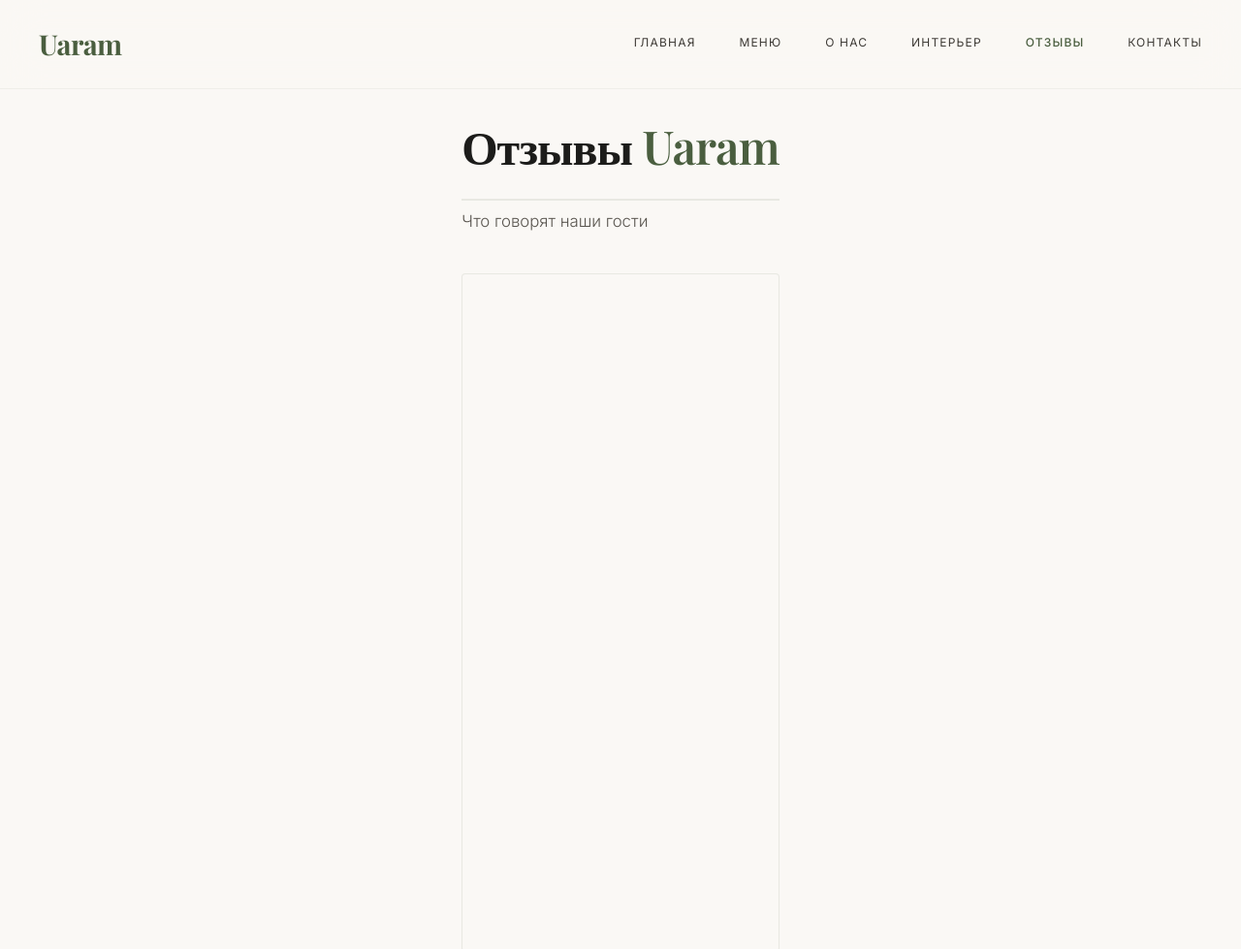
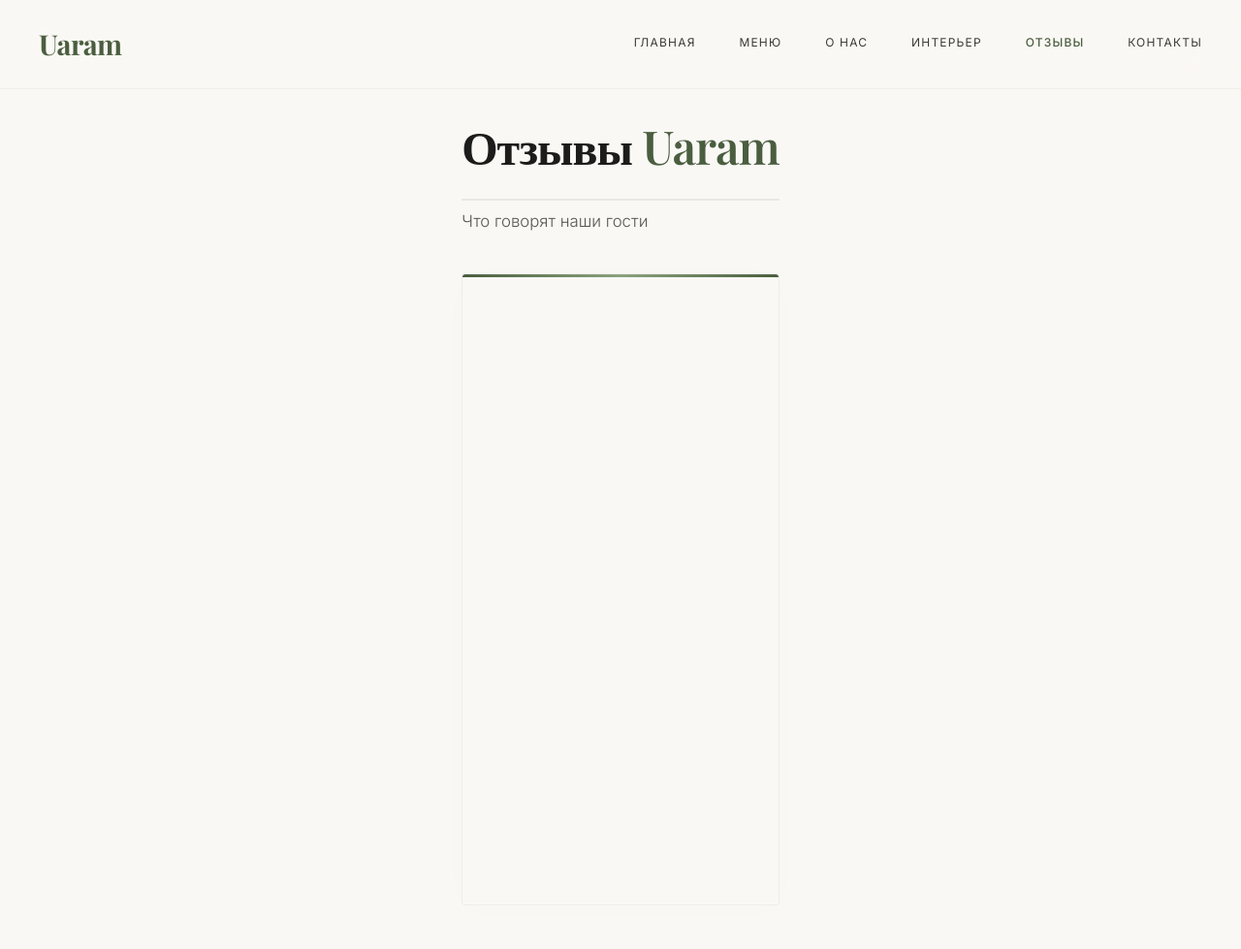
Before and after one commit to Atadais/Uaram2, a plain HTML site: page reviews.html in a window 1280 px wide. Shown: the top 979 px of the page at 97% size. Drawn offline with nearby package versions, Linux system fonts and the light colour scheme; a web font is replaced by a local one.

Commit message:
Update reviews.html

```diff
--- a/reviews.html
+++ b/reviews.html
@@ -30,28 +30,6 @@
       margin: 0 auto;
       padding: 2rem 2.5rem 4rem;
       flex: 1;
-    }
-
-    h1 {
-      font-family: 'Playfair Display', serif;
-      font-size: 3rem;
-      font-weight: 600;
-      letter-spacing: -0.02em;
-      margin-bottom: 0.5rem;
-      border-bottom: 2px solid rgba(74, 94, 63, 0.1);
-      padding-bottom: 1rem;
-      display: inline-block;
-    }
-
-    .accent-green {
-      color: #4a5e3f;
-    }
-
-    .section-sub {
-      color: #5a5650;
-      font-weight: 300;
-      margin-bottom: 2.5rem;
-      font-size: 1.05rem;
     }
 
     /* ===== HEADER ===== */
@@ -155,17 +133,82 @@
       transition: all 0.3s;
     }
 
+    /* ===== PAGE HEADER ===== */
+    .page-header {
+      margin-bottom: 0.5rem;
+    }
+
+    .page-header h1 {
+      font-family: 'Playfair Display', serif;
+      font-size: 3rem;
+      font-weight: 600;
+      letter-spacing: -0.02em;
+      border-bottom: 2px solid rgba(74, 94, 63, 0.1);
+      padding-bottom: 1rem;
+      display: inline-block;
+    }
+
+    .accent-green {
+      color: #4a5e3f;
+    }
+
+    .page-sub {
+      color: #5a5650;
+      font-weight: 300;
+      margin-top: 0.5rem;
+      font-size: 1.05rem;
+    }
+
     /* ===== REVIEWS WIDGET ===== */
     .reviews-wrapper {
-      margin-top: 2rem;
+      margin-top: 2.5rem;
+      position: relative;
+      border-radius: 4px;
+      overflow: hidden;
+      border: 1px solid rgba(74, 94, 63, 0.06);
+      box-shadow: 0 4px 40px rgba(0, 0, 0, 0.01);
+      background: #faf8f5;
+    }
+
+    /* Декоративный элемент сверху */
+    .reviews-wrapper::before {
+      content: '';
+      position: absolute;
+      top: 0;
+      left: 0;
+      right: 0;
+      height: 3px;
+      background: linear-gradient(90deg, #4a5e3f, #8aa37e, #4a5e3f);
+      z-index: 2;
     }
 
     .reviews-wrapper iframe {
       width: 100%;
-      height: 700px;
-      border: 1px solid rgba(74, 94, 63, 0.1);
-      border-radius: 4px;
+      height: 650px;
+      border: none;
       background: #faf8f5;
+      display: block;
+    }
+
+    /* ===== СТИЛИ ДЛЯ ПРОКРУТКИ ===== */
+    /* Скрываем стандартную прокрутку, показываем кастомную */
+    .reviews-wrapper::-webkit-scrollbar {
+      width: 6px;
+    }
+
+    .reviews-wrapper::-webkit-scrollbar-track {
+      background: rgba(74, 94, 63, 0.04);
+      border-radius: 3px;
+    }
+
+    .reviews-wrapper::-webkit-scrollbar-thumb {
+      background: #4a5e3f;
+      border-radius: 3px;
+      transition: background 0.3s;
+    }
+
+    .reviews-wrapper::-webkit-scrollbar-thumb:hover {
+      background: #3a4e30;
     }
 
     /* ===== FOOTER ===== */
@@ -268,7 +311,7 @@
         padding: 1rem 1.2rem 2rem;
       }
 
-      h1 {
+      .page-header h1 {
         font-size: 2.2rem;
       }
 
@@ -298,13 +341,33 @@
         font-size: 1.2rem;
       }
 
-      h1 {
+      .page-header h1 {
         font-size: 1.8rem;
       }
 
       .reviews-wrapper iframe {
         height: 380px;
       }
+
+      .reviews-wrapper {
+        border-radius: 0;
+      }
+    }
+
+    /* ===== FADE-IN ANIMATION ===== */
+    @keyframes fadeInUp {
+      from {
+        opacity: 0;
+        transform: translateY(20px);
+      }
+      to {
+        opacity: 1;
+        transform: translateY(0);
+      }
+    }
+
+    .reviews-wrapper {
+      animation: fadeInUp 0.8s ease;
     }
   </style>
 </head>
@@ -333,16 +396,19 @@
   <!-- ===== MAIN CONTENT ===== -->
   <div class="container">
 
-    <h1>Отзывы <span class="accent-green">Uaram</span></h1>
-    <p class="section-sub">Что говорят наши гости</p>
+    <div class="page-header">
+      <h1>Отзывы <span class="accent-green">Uaram</span></h1>
+      <p class="page-sub">Что говорят наши гости</p>
+    </div>
 
     <div class="reviews-wrapper">
       <!-- ===== ВИДЖЕТ ОТЗЫВОВ С ЯНДЕКС.КАРТ ===== -->
-      <!-- Показывает реальные отзывы. При нажатии "Написать отзыв" — переход на Яндекс.Карты -->
+      <!-- ID организации: 151410829545 -->
       <iframe
         src="https://yandex.ru/maps-reviews-widget/151410829545?comments"
         allowfullscreen="true"
-        loading="lazy">
+        loading="lazy"
+        title="Отзывы о ресторане Uaram на Яндекс.Картах">
       </iframe>
     </div>
 
@@ -384,6 +450,17 @@
         navbar.classList.remove('scrolled');
       }
     });
+
+    // ===== ЗАГРУЗКА IFRAME С ЗАДЕРЖКОЙ ДЛЯ ПЛАВНОСТИ =====
+    document.addEventListener('DOMContentLoaded', function() {
+      const iframe = document.querySelector('.reviews-wrapper iframe');
+      if (iframe) {
+        // Небольшая задержка для красивого появления
+        setTimeout(() => {
+          iframe.style.opacity = '1';
+        }, 300);
+      }
+    });
   </script>
 
 </body>
```
